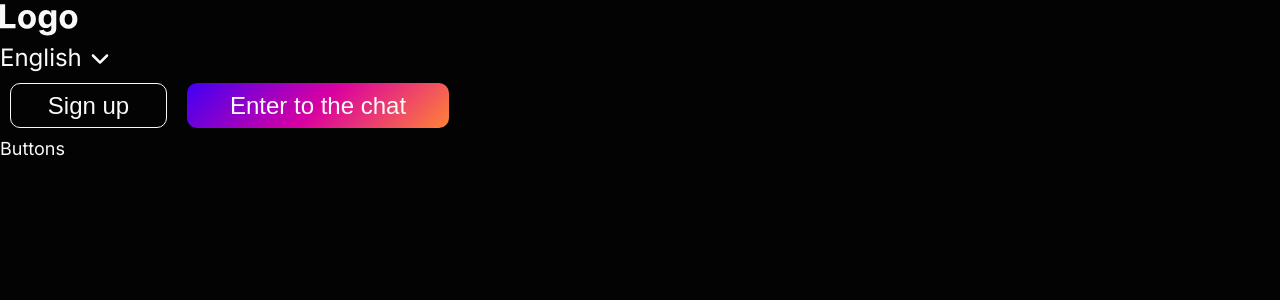
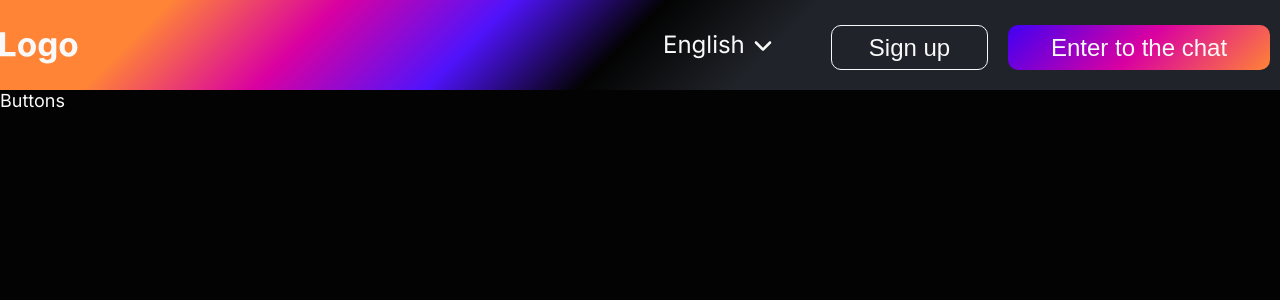
Before and after one commit to chatpetproject/team-challenge-chat, a React (Create React App) app: page / in a window 1280 px wide. Shown: the top 300 px of the page. Built offline with nearby package versions, Linux system fonts and the light colour scheme.

Commit message:
Add gradient

```diff
--- a/src/App.tsx
+++ b/src/App.tsx
@@ -1,14 +1,11 @@
 import { MainTitle } from './UI/Text';
-import { Wrapper } from './UI/Wrapper';
 import Header from './components/Header';
 
 function App() {
   return (
     <>
-      <Wrapper>
-        <Header />
-        <MainTitle>Buttons</MainTitle>
-      </Wrapper>
+      <Header />
+      <MainTitle>Buttons</MainTitle>
     </>
   );
 }
--- /dev/null
+++ b/src/UI/HeaderContainer.ts
@@ -0,0 +1,7 @@
+import styled from 'styled-components';
+
+export const HeaderContainer = styled.header`
+  width: 100%;
+  height: 90px;
+  background: ${(props) => props.theme.gradients.header};
+`;
--- a/src/UI/LanSelect.ts
+++ b/src/UI/LanSelect.ts
@@ -10,4 +10,5 @@ export const LanSelect = styled.div`
   background-position: right;
   width: 110px;
   height: 30px;
+  margin: 15px 48px;
 `;
--- /dev/null
+++ b/src/UI/NavList.ts
@@ -0,0 +1,6 @@
+import styled from 'styled-components';
+
+export const NavList = styled.ul`
+  display: flex;
+  list-style: none;
+`;
--- /dev/null
+++ b/src/UI/NavMenu.ts
@@ -0,0 +1,8 @@
+import { styled } from 'styled-components';
+
+export const NavMenu = styled.div`
+  display: flex;
+  justify-content: space-between;
+  align-items: center;
+  padding-top: 15px;
+`;
--- a/src/components/Header.tsx
+++ b/src/components/Header.tsx
@@ -2,19 +2,37 @@ import { Button } from '../UI/Button';
 import { LanSelect } from '../UI/LanSelect';
 import { Logo } from '../UI/Logo';
 import LogoImage from '../assets/logo.svg';
+import { HeaderContainer } from '../UI/HeaderContainer';
+import { Wrapper } from '../UI/Wrapper';
+import { NavMenu } from '../UI/NavMenu';
+import { NavList } from '../UI/NavList';
 
 function Header() {
   return (
-    <>
+    <HeaderContainer>
+      <Wrapper>
+        <NavMenu>
           <Logo src={LogoImage}></Logo>
+          <nav>
+            <NavList>
+              <li>
                 <LanSelect>English</LanSelect>
+              </li>
+              <li>
                 <Button variant='secondary' width='157px' height='45px'>
                   Sign up
                 </Button>
+              </li>
+              <li>
                 <Button variant='primary' width='262px' height='45px'>
                   Enter to the chat
                 </Button>
-    </>
+              </li>
+            </NavList>
+          </nav>
+        </NavMenu>
+      </Wrapper>
+    </HeaderContainer>
   );
 }
 export default Header;
--- a/src/styles/styled.d.ts
+++ b/src/styles/styled.d.ts
@@ -14,6 +14,7 @@ declare module 'styled-components' {
     gradients: {
       main: string;
       secondary: string;
+      header: string;
     };
   }
 }
--- a/src/styles/theme.ts
+++ b/src/styles/theme.ts
@@ -20,6 +20,7 @@ const colors = {
 const gradients = {
   main: `linear-gradient(135deg, ${colors.blueColor[0]} 0%, ${colors.pinkColor} 50.26%, ${colors.orangeColor} 100%)`,
   secondary: `linear-gradient(135deg, ${colors.blueColor[1]} 0%, ${colors.violetColor} 100%)`,
+  header: `linear-gradient(135deg, ${colors.orangeColor} 12.5%, ${colors.pinkColor} 25%, ${colors.blueColor[1]} 37.5%, ${colors.blackColor} 60%)`,
 };
 
 const Theme: DefaultTheme = {
```
Lines whose indentation alone changed are shown as unchanged.
